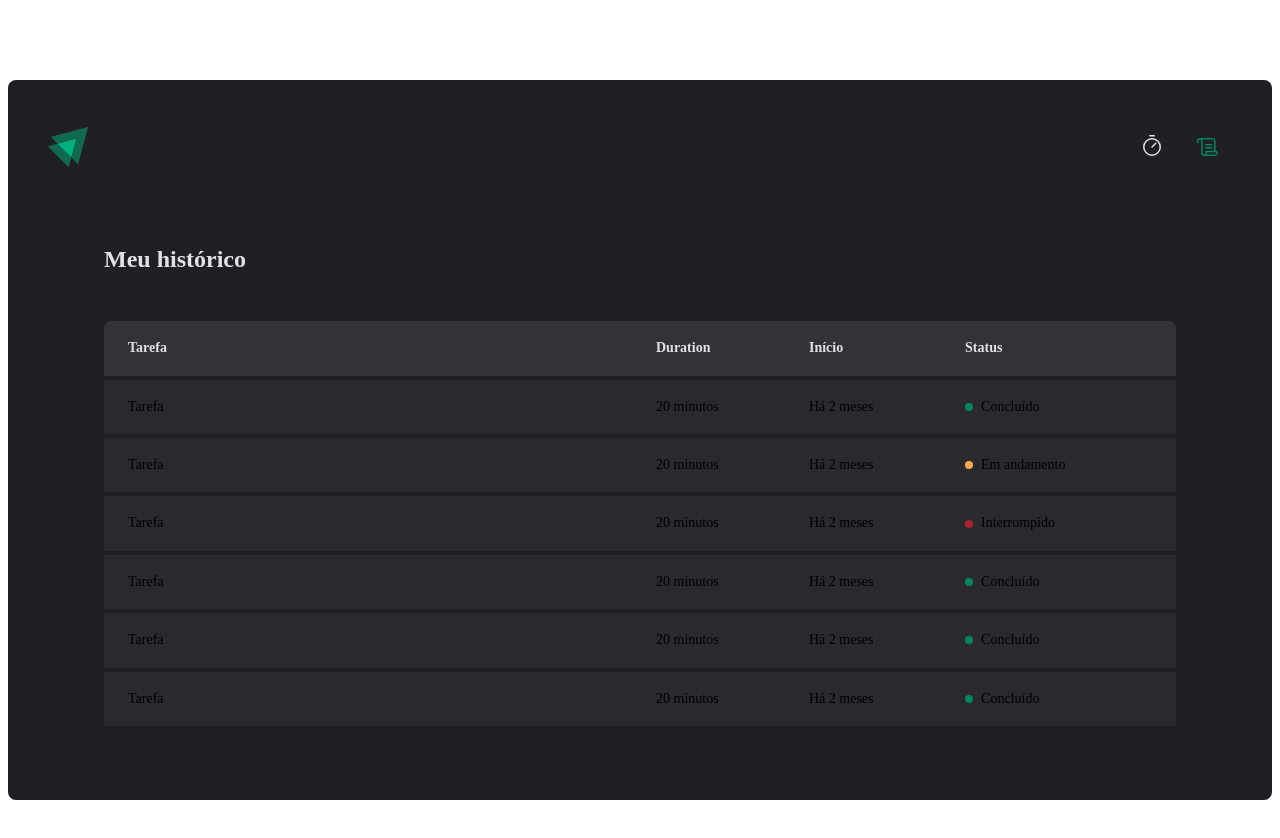
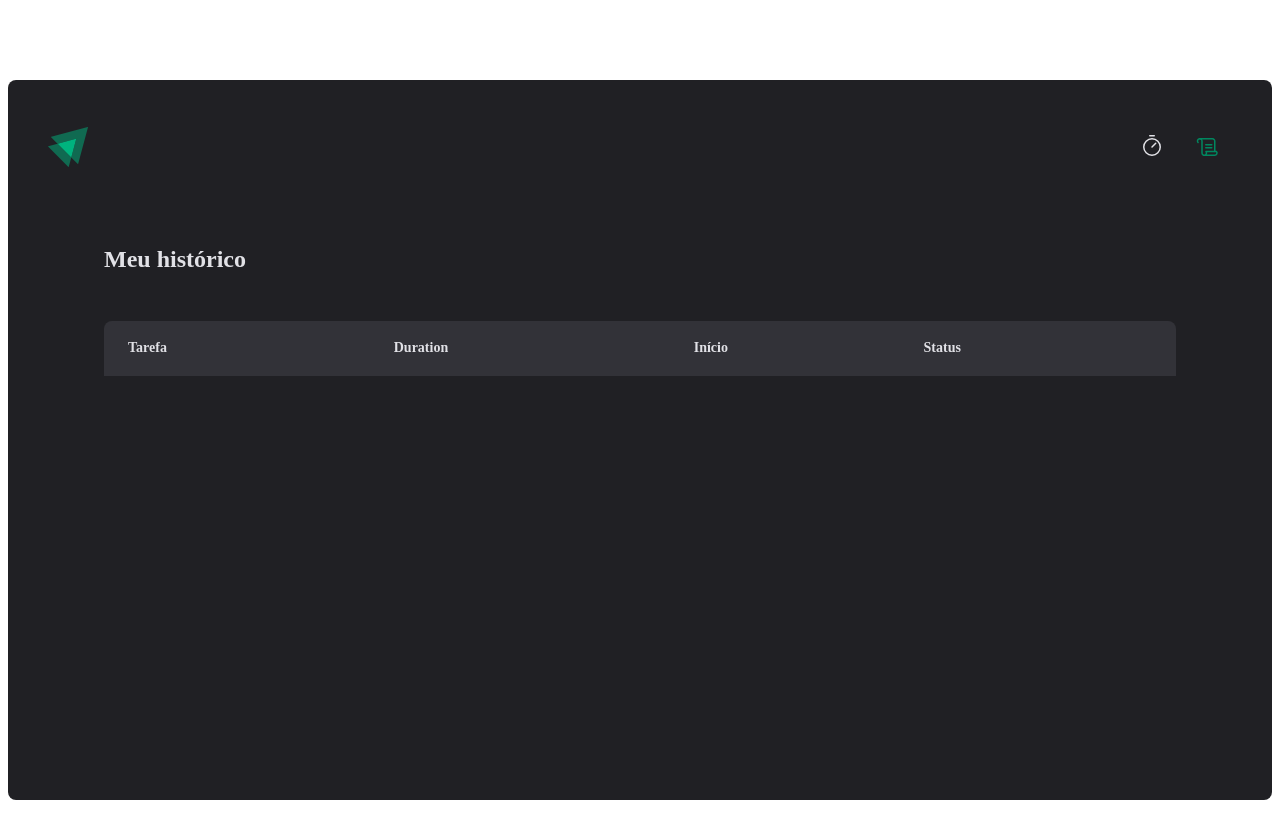
Before and after one commit to LeonardoJorge4/ignite-timer, a React (Vite) app: page /history in a window 1280 px wide. Shown: the top 838 px of the page. Built offline with nearby package versions, Linux system fonts and the light colour scheme.

Commit message:
chore: add cylesContext

```diff
--- a/src/App.tsx
+++ b/src/App.tsx
@@ -4,16 +4,19 @@
 import { Router } from './Router'
 import { GlobalStyle } from './styles/global'
 import { defaultTheme } from './styles/themes/default'
+import { CyclesContextProvider } from './contexts/CyclesContext'
 
 function App() {
   return (
     <ThemeProvider theme={defaultTheme}>
       <BrowserRouter>
-        <Router />
+        <CyclesContextProvider>
+          <Router />
+        </CyclesContextProvider>
+      </BrowserRouter>
 
-        <GlobalStyle />
-      </BrowserRouter>
-    </ThemeProvider>
+      <GlobalStyle />
+    </ThemeProvider >
   )
 }
 
--- /dev/null
+++ b/src/contexts/CyclesContext.tsx
@@ -0,0 +1,98 @@
+import { createContext, ReactNode, useContext, useState } from "react";
+
+interface CreateCycleData {
+  task: string
+  minutesAmount: number
+}
+
+interface Cycle {
+  id: string
+  task: string
+  minutesAmount: number
+  startDate: Date
+  interruptedDate?: Date
+  finishedDate?: Date
+}
+
+interface CyclesContextProps {
+  cycles: Cycle[]
+  activeCycle: Cycle | undefined
+  activeCycleId: string | null
+  amountSecondsPassed: number
+  markCurrentCycleAsFinished: () => void
+  setSecondsPassed: (seconds: number) => void
+  createNewCycle: (data: CreateCycleData) => void
+  interruptCurrentCycle: () => void
+}
+
+export const CyclesContext = createContext({} as CyclesContextProps)
+
+interface CyclesContextProviderProps {
+  children: ReactNode
+}
+
+export function CyclesContextProvider({ children }: CyclesContextProviderProps) {
+  const [cycles, setCycles] = useState<Cycle[]>([])
+  const [amountSecondsPassed, setAmountSecondsPassed] = useState(0)
+  const [activeCycleId, setActiveCycleId] = useState<string | null>(null)
+
+  const activeCycle = cycles.find((cycle) => cycle.id === activeCycleId)
+
+  function setSecondsPassed(seconds: number) {
+    setAmountSecondsPassed(seconds)
+  }
+
+  function markCurrentCycleAsFinished() {
+    setCycles(oldCycles => oldCycles.map(cycle => {
+      if (cycle.id === activeCycleId) {
+        return { ...cycle, finishedDate: new Date() }
+      } else {
+        return cycle
+      }
+    }))
+  }
+
+  function createNewCycle(data: CreateCycleData) {
+    const id = String(new Date().getTime())
+
+    const newCycle: Cycle = {
+      id,
+      task: data.task,
+      minutesAmount: data.minutesAmount,
+      startDate: new Date()
+    }
+
+    setCycles(oldCycles => [...oldCycles, newCycle])
+    setActiveCycleId(id)
+    setAmountSecondsPassed(0)
+  }
+
+  function interruptCurrentCycle() {
+    setCycles(oldCycles => oldCycles.map(cycle => {
+      if (cycle.id === activeCycleId) {
+        return { ...cycle, interruptedDate: new Date() }
+      } else {
+        return cycle
+      }
+    }))
+
+    setActiveCycleId(null)
+  }
+
+  return (
+    <CyclesContext.Provider
+      value={{
+        cycles,
+        activeCycle,
+        activeCycleId,
+        amountSecondsPassed,
+        markCurrentCycleAsFinished,
+        setSecondsPassed,
+        createNewCycle,
+        interruptCurrentCycle
+      }}
+    >
+      {children}
+    </CyclesContext.Provider>
+  )
+}
--- a/src/pages/History/index.tsx
+++ b/src/pages/History/index.tsx
@@ -1,6 +1,12 @@
+import { formatDistanceToNow } from "date-fns";
+import { useContext } from "react";
+import ptBR from "date-fns/locale/pt-BR";
+import { CyclesContext } from "../../contexts/CyclesContext";
 import { HistoryContainer, HistoryList, Status } from "./styles";
 
 export function History() {
+  const { cycles } = useContext(CyclesContext)
+
   return (
     <HistoryContainer>
       <h1>Meu histórico</h1>
@@ -16,42 +22,23 @@
             </tr>
           </thead>
           <tbody>
-            <tr>
-              <td>Tarefa</td>
-              <td>20 minutos</td>
-              <td>Há 2 meses</td>
-              <td><Status statusColor="green">Concluído</Status></td>
-            </tr>
-            <tr>
-              <td>Tarefa</td>
-              <td>20 minutos</td>
-              <td>Há 2 meses</td>
-              <td><Status statusColor="yellow">Em andamento</Status></td>
-            </tr>
-            <tr>
-              <td>Tarefa</td>
-              <td>20 minutos</td>
-              <td>Há 2 meses</td>
-              <td><Status statusColor="red">Interrompido</Status></td>
-            </tr>
-            <tr>
-              <td>Tarefa</td>
-              <td>20 minutos</td>
-              <td>Há 2 meses</td>
-              <td><Status statusColor="green">Concluído</Status></td>
-            </tr>
-            <tr>
-              <td>Tarefa</td>
-              <td>20 minutos</td>
-              <td>Há 2 meses</td>
-              <td><Status statusColor="green">Concluído</Status></td>
-            </tr>
-            <tr>
-              <td>Tarefa</td>
-              <td>20 minutos</td>
-              <td>Há 2 meses</td>
-              <td><Status statusColor="green">Concluído</Status></td>
-            </tr>
+            {
+              cycles.map((cycle) => (
+                <tr key={cycle.id}>
+                  <td>{cycle.task}</td>
+                  <td>{cycle.minutesAmount} minutos</td>
+                  <td>{formatDistanceToNow(cycle.startDate, {
+                    addSuffix: true,
+                    locale: ptBR
+                  })}</td>
+                  <td>
+                    {cycle.finishedDate && <Status statusColor="green">Concluído</Status>}
+                    {cycle.interruptedDate && <Status statusColor="red">Interrompido</Status>}
+                    {!cycle.interruptedDate && !cycle.finishedDate && <Status statusColor="yellow">Em andamento</Status>}
+                  </td>
+                </tr>
+              ))
+            }
           </tbody>
         </table>
       </HistoryList>
--- a/src/pages/Home/components/Countdown/index.tsx
+++ b/src/pages/Home/components/Countdown/index.tsx
@@ -1,17 +1,32 @@
 import { differenceInSeconds } from "date-fns";
-import { useEffect, useState } from "react";
+import { useContext, useEffect } from "react";
+import { CyclesContext } from "../../../../contexts/CyclesContext";
 import { CountdownContainer, Separator } from "./styles";
 
-interface CountdownProps {
-  activeCycle: any
-  setCycles: any
-  activeCycleId: any
-}
-
-export function Countdown({ activeCycle, setCycles, activeCycleId }: CountdownProps) {
-  const [amountSecondsPassed, setAmountSecondsPassed] = useState(0)
+export function Countdown() {
+  const {
+    activeCycle,
+    activeCycleId,
+    amountSecondsPassed,
+    markCurrentCycleAsFinished,
+    setSecondsPassed
+  } = useContext(CyclesContext)
 
   const totalSeconds = activeCycle ? activeCycle.minutesAmount * 60 : 0
+
+  const currentSeconds = activeCycle ? totalSeconds - amountSecondsPassed : 0
+
+  const minutesAmount = Math.floor(currentSeconds / 60)
+  const secondsAmount = currentSeconds % 60
+
+  const minutes = String(minutesAmount).padStart(2, '0')
+  const seconds = String(secondsAmount).padStart(2, '0')
+
+  useEffect(() => {
+    if (activeCycle) {
+      document.title = `${minutes}:${seconds}`
+    }
+  }, [minutes, seconds, activeCycle])
 
   useEffect(() => {
     let interval: number;
@@ -20,20 +35,12 @@
       interval = setInterval(() => {
         const secondsDifference = differenceInSeconds(new Date(), activeCycle.startDate)
 
-        if(secondsDifference >= totalSeconds) {
-          setCycles(oldCycles => oldCycles.map(cycle => {
-            if (cycle.id === activeCycleId) {
-              return { ...cycle, finishedDate: new Date() }
-            } else {
-              return cycle
-            }
-          }))
-
-          setAmountSecondsPassed(totalSeconds)
-
+        if (secondsDifference >= totalSeconds) {
+          markCurrentCycleAsFinished()
+          setSecondsPassed(totalSeconds)
           clearInterval(interval)
         } else {
-          setAmountSecondsPassed(secondsDifference)
+          setSecondsPassed(secondsDifference)
         }
       }, 1000)
     }
@@ -41,7 +48,13 @@
     return () => {
       clearInterval(interval)
     }
-  }, [activeCycle, totalSeconds, activeCycleId])
+  }, [
+    activeCycle,
+    totalSeconds,
+    activeCycleId,
+    markCurrentCycleAsFinished,
+    setSecondsPassed
+  ])
 
   return (
     <CountdownContainer>
--- a/src/pages/Home/components/NewCycleForm/index.tsx
+++ b/src/pages/Home/components/NewCycleForm/index.tsx
@@ -1,29 +1,12 @@
-import { zodResolver } from '@hookform/resolvers/zod';
 import { FormContainer, MinutesAmountInput, TaskInput } from './styles';
-import * as zod from 'zod'
-import { useForm } from 'react-hook-form';
 
-
-const newCycleFormValidationSchema = zod.object({
-  task: zod.string().min(1, 'Informe a tarefa'),
-  minutesAmount: zod
-    .number()
-    .min(1, 'O ciclo precisa ser de no mínimo 5 minutos')
-    .max(60, 'O intervalo precisa ser de no máximo 60 minutos.')
-})
-
-type NewCycleFormData = zod.infer<typeof newCycleFormValidationSchema>
+import { useContext } from 'react';
+import { useFormContext } from 'react-hook-form';
+import { CyclesContext } from '../../../../contexts/CyclesContext';
 
 export function NewCycleForm() {
-  const { register, handleSubmit, watch, reset } = useForm<NewCycleFormData>({
-    resolver: zodResolver(newCycleFormValidationSchema),
-    defaultValues: {
-      task: '',
-      minutesAmount: 0
-    }
-  });
-
-
+  const { activeCycle } = useContext(CyclesContext)
+  const { register } = useFormContext()
 
   return (
     <FormContainer>
@@ -51,7 +34,7 @@
         type="number"
         placeholder="00"
         step={5}
-        min={1}
+        min={5}
         max={60}
         disabled={!!activeCycle}
         {...register('minutesAmount', { valueAsNumber: true })}
```
Also changed, not shown: src/pages/Home/index.tsx (+29 -56 lines). Lines whose indentation alone changed are shown as unchanged.
